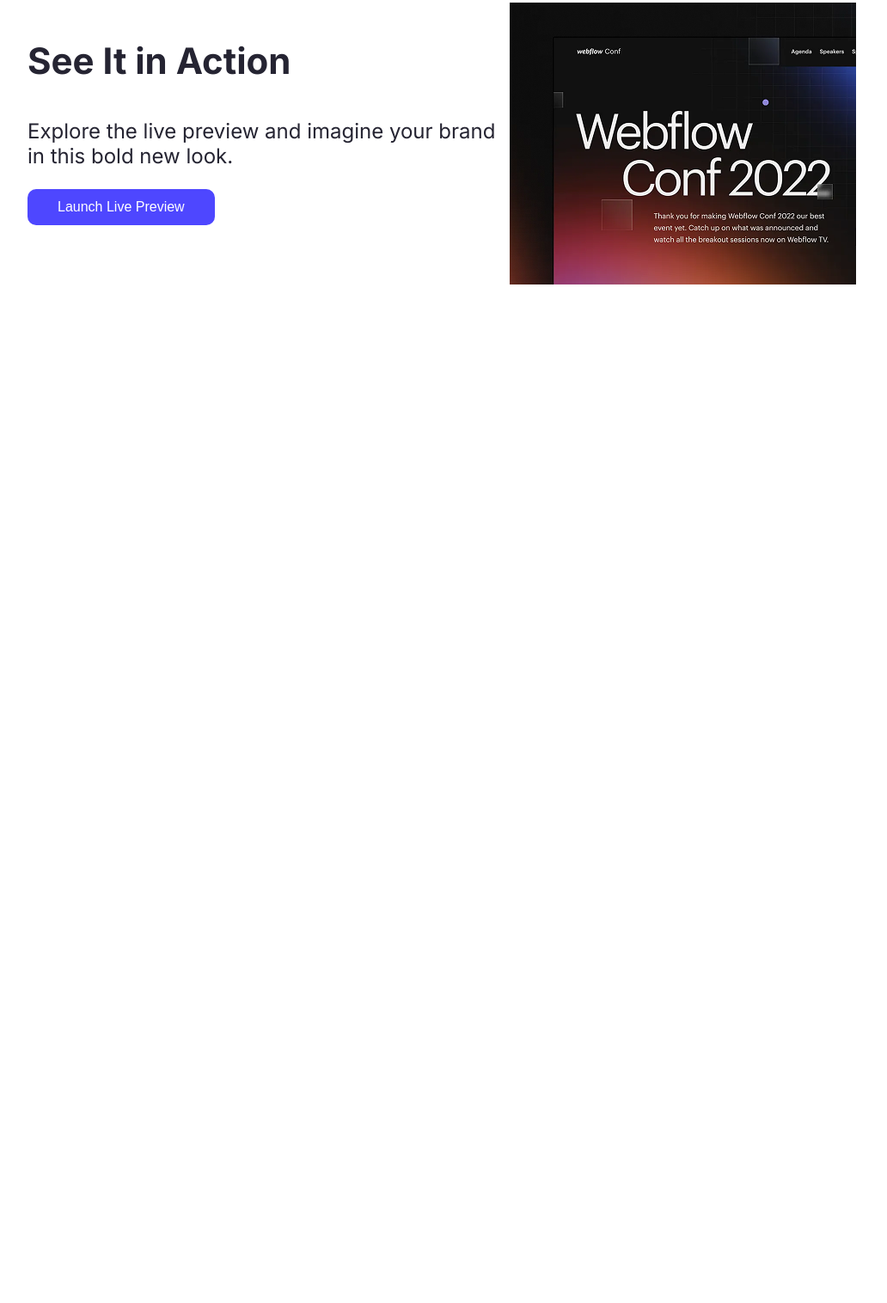
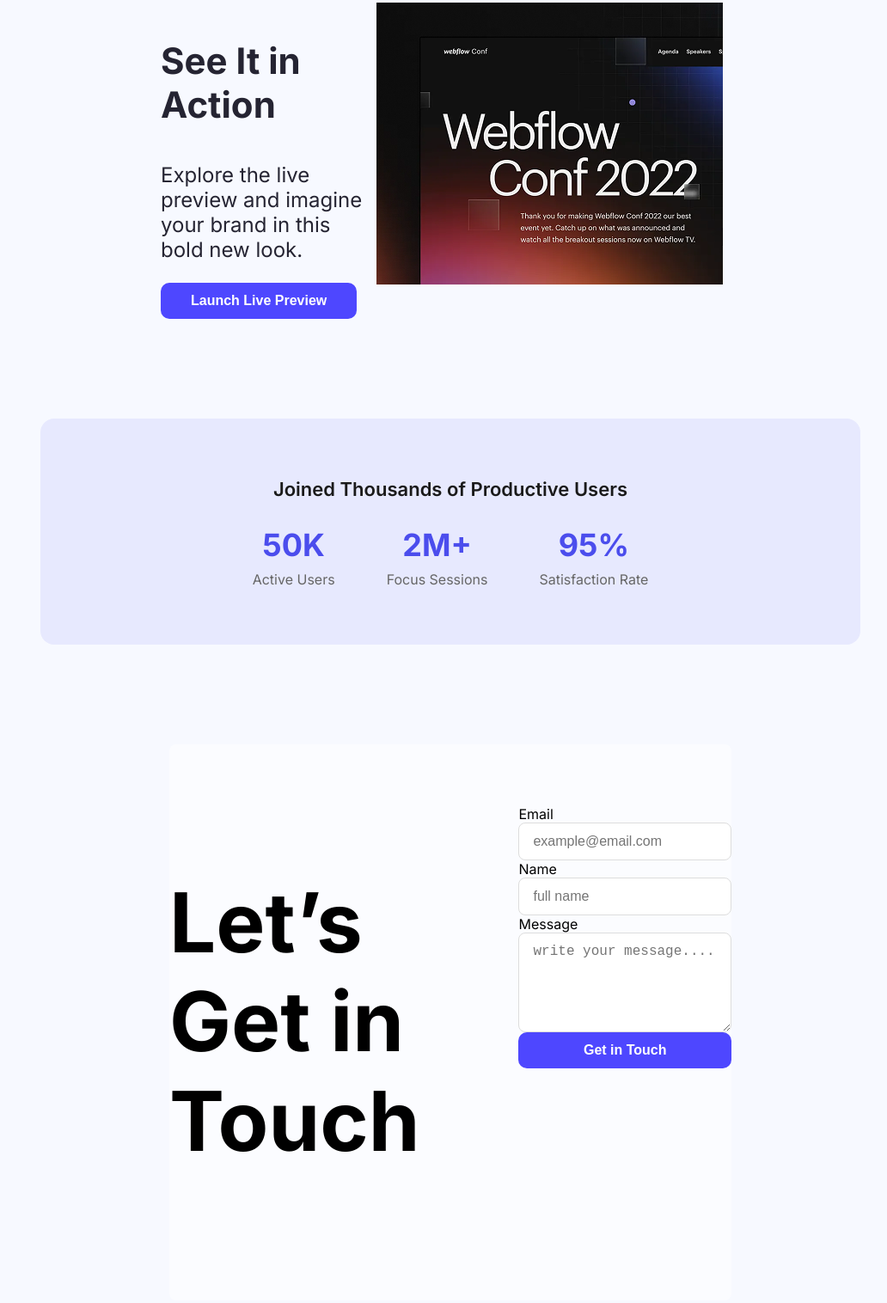
Before and after one commit to engsanjid/assignment-one, a plain HTML site: page index.html in a window 1280 px wide. Shown: the part 932-2448 px from the top of the page at 86% size, without its empty margins (116-1148 px from the left). Before the commit the page ends 1383 px from the top, so only its background shows below. Drawn offline with Linux system fonts and the light colour scheme.

Commit message:
added Let’s Get In Touch Section

```diff
--- a/index.html
+++ b/index.html
@@ -22,7 +22,7 @@
 </div>
     </header>
     <main>
-<section>
+<section class="section">
 <div>
     <h3 >See It in Action</h3>
     <p>Explore the live preview and imagine your brand in this bold new look.</p>
@@ -31,7 +31,39 @@
 <div class="Action-column">
     <img src="Assets/wc-mini.png" alt="">
 </div>
-
+</section>
+<section class="Productive-Users-Section">
+<h2 class="text-center">Joined Thousands of Productive Users</h2>
+<div class="Users-container">
+<div class="Users">
+    <h3 class="title">50K</h3>
+    <p class="User-title">Active Users</p>
+</div>
+<div class="Users">
+    <h3 class="title">2M+</h3>
+    <p class="User-title">Focus Sessions</p>
+</div>
+<div class="Users">
+    <h3 class="title">95%</h3>
+    <p class="User-title">Satisfaction Rate</p>
+</div>
+</div>
+</section>
+<section class="input-section">
+<div class="input-colomn">
+<h1 class="input-title">Let’s Get in Touch</h1>
+</div>
+<div class="input-colomn">
+<form action="">
+    <label for="email">Email</label>
+    <input type="email" name="email" id="email" placeholder="example@email.com">
+     <label for="name">Name</label>
+    <input type="text" name="name" id="name" placeholder="full name">
+    <label for="message">Message</label>
+    <textarea name="message" id="message" cols="30" rows="5" placeholder="write your message...."></textarea>
+    <input class="nav-button-text input-button" type="button" value="Get in Touch">
+</form>
+</div>
 </section>
     </main>
     <footer>
--- a/styles/styles.css
+++ b/styles/styles.css
@@ -12,7 +12,61 @@
   background-size: cover;
   padding: 30px 50px;
 
+}
+.input-section{
+  background-color: rgba(255, 255, 255, 0.5);
+  margin: 92px 150px 14px 150px;
+  display: flex;
+  gap: 115px;
+padding: 71px 0px;
+ border-radius: 8px;
+}
+.text-box{
+display: flex;
+flex-direction: column;
+ gap: 20px;
+}
+section input[type="text"], section input[type="email"], section textarea
+ {
+  padding: 12px 16px;
+  font-size: 16px;
+  border-radius: 8px;
+  width: 100%;
+display: block;
+box-sizing: border-box;
+border: 1px solid #ddd;
 
+}
+
+.nav-button-text {
+  background-color: #4a44f2;
+  color: white;
+  font-weight: 600;
+  font-size: 14px;
+  border: none;
+  padding: 14px;
+  border-radius: 8px;
+  cursor: pointer;
+  transition: background-color 0.3s ease;
+}
+.input-colomn{
+ width: 50%;
+}
+.input-title{
+  font-size: 96px;
+  font-weight: bold;
+  color: #000000;
+  line-height: 1.2;
+}
+.nav-button-text:hover {
+  background-color: #372ce0;
+}
+.text-box label {
+  font-weight: 500;
+  color: #333;
+}
+main{
+  margin: 116px 155px;
 }
 div h3{
   font-size: 42px;
@@ -24,7 +78,45 @@ div p{
   font-weight: 400;
   color: #252432;
 }
-section{
+.text-center{
+  text-align: center;
+}
+.Users-container{
+  display: flex;
+  justify-content: center;
+  gap: 60px;
+  flex-wrap: wrap;
+}
+.text-center{
+    font-size: 22px;
+  font-weight: 600;
+  margin-bottom: 30px;
+}
+body {
+  background-color: #f7f9ff;
+  font-family: 'Segoe UI', Tahoma, Geneva, Verdana, sans-serif;}
+.Productive-Users-Section{
+  background-color: #e7e9fe;
+  padding: 50px 142px;
+  border-radius: 16px;
+  max-width: 800px;
+margin: 116px auto;
+  text-align: center;
+  color: #1a1a1a;
+
+}
+.User-title{
+  font-size: 16px;
+  margin-top: 8px;
+  color: #666;
+}
+.title{
+
+  font-size: 36px;
+  color: #4b4ded;
+  margin: 0;
+}
+.section{
   display: flex;
   justify-content: space-between;
   margin: 116px 160px 116px 140px;
@@ -61,3 +153,7 @@ padding: 12px 35px;
 border-radius: 10px;
 border: none;
 }
+.input-button{
+  width: 100%;
+  box-sizing: border-box;
+}
```
